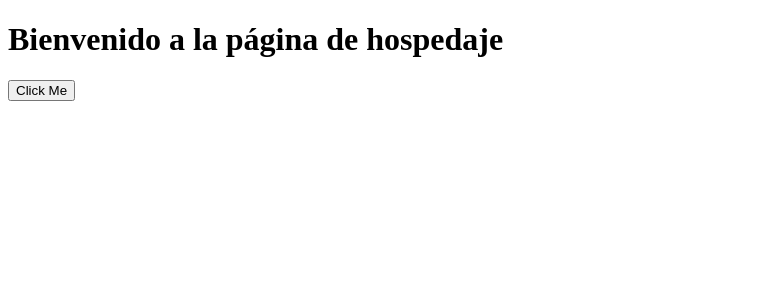
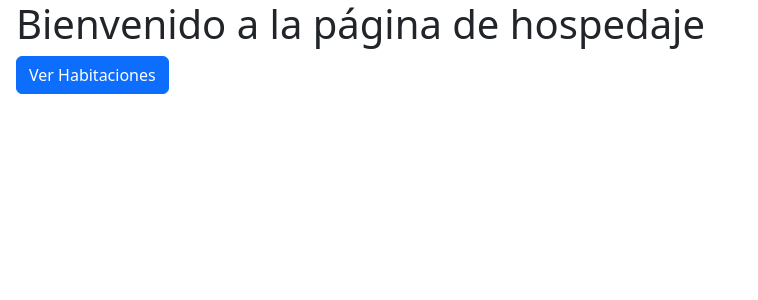
Before and after one commit to tompivel/tp-ids, a Flask app: page / in a window 1280 px wide. Shown: the top 300 px of the page, without its empty margins (0-758 px from the left). Run offline with Flask 3, Linux system fonts and the light colour scheme.

Commit message:
Creacion de botón "Ver habitaciones"
Se configuró el botón que redirige a la página para ver todas las habitaciones

```diff
--- a/frontend/templates/index.html
+++ b/frontend/templates/index.html
@@ -5,9 +5,12 @@
     <meta charset="UTF-8">
     <meta name="viewport" content="width=device-width, initial-scale=1.0">
     <title>Hospedaje</title>
+    <link href="https://cdn.jsdelivr.net/npm/bootstrap@5.3.3/dist/css/bootstrap.min.css" rel="stylesheet" integrity="sha384-QWTKZyjpPEjISv5WaRU9OFeRpok6YctnYmDr5pNlyT2bRjXh0JMhjY6hW+ALEwIH" crossorigin="anonymous">
 </head>
 <body>
+  <main class="d-flex justify-center flex-column px-3">
     <h1>Bienvenido a la página de hospedaje</h1>
-    <a href="{{ url_for('habitaciones') }}"><button>Click Me</button></a>
+    <a href="{{ url_for('habitaciones') }}"><button type="button" class="btn btn-primary">Ver Habitaciones</button></a>
+  </main>
 </body>
 </html>
```
